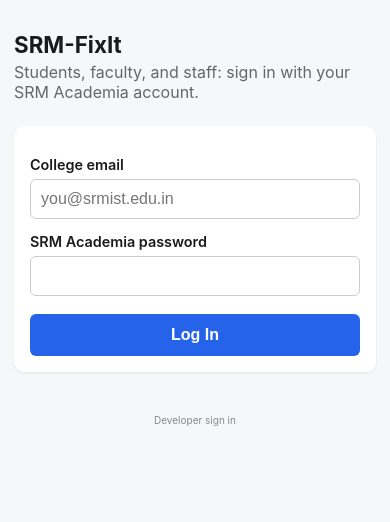
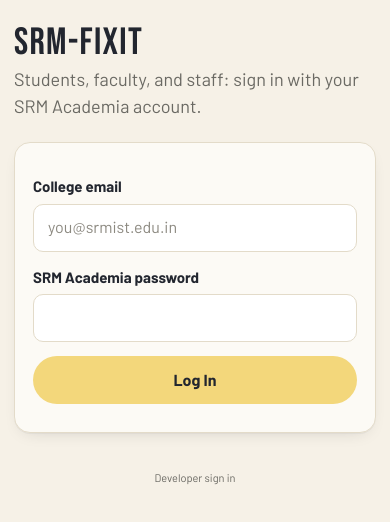
Before and after one commit to naman-mishra07/srm-fixit, a website: page index.html in a window 390 px wide. Drawn offline with nearby package versions, Linux system fonts and the light colour scheme.

Commit message:
Match sign-in pages to admin dashboard style

```diff
--- a/index.html
+++ b/index.html
@@ -3,18 +3,21 @@
 <head>
 <meta charset="UTF-8">
 <meta name="viewport" content="width=device-width, initial-scale=1.0, viewport-fit=cover">
-<meta name="theme-color" content="#123b78">
+<meta name="theme-color" content="#AFCDE0">
 <meta name="apple-mobile-web-app-capable" content="yes">
 <meta name="apple-mobile-web-app-status-bar-style" content="black-translucent">
 <meta name="apple-mobile-web-app-title" content="SRM-FixIt">
 <title>SRM-FixIt — Login</title>
+<link rel="preconnect" href="https://fonts.googleapis.com">
+<link rel="preconnect" href="https://fonts.gstatic.com" crossorigin>
+<link href="https://fonts.googleapis.com/css2?family=Barlow:wght@400;500;600;700&family=Bebas+Neue&display=swap" rel="stylesheet">
 <link rel="stylesheet" href="style.css">
 <link rel="manifest" href="manifest.webmanifest">
 <link rel="icon" href="icons/icon.svg" type="image/svg+xml">
 <link rel="apple-touch-icon" href="icons/icon-192.png">
 <script src="https://cdn.jsdelivr.net/npm/@supabase/supabase-js@2"></script>
 </head>
-<body>
+<body class="auth-page">
 
 <h1>SRM-FixIt</h1>
 <p class="subtitle">Students, faculty, and staff: sign in with your SRM Academia account.</p>
--- a/style.css
+++ b/style.css
@@ -1,130 +1,172 @@
-* { box-sizing: border-box; }
-body {
-  font-family: -apple-system, Segoe UI, Roboto, Arial, sans-serif;
-  max-width: 720px;
-  margin: 0 auto;
-  padding: 24px 16px;
-  background: #f6f7f9;
-  color: #1a1a1a;
-}
-h1 { font-size: 1.4rem; margin-bottom: 4px; }
-.subtitle { color: #666; margin-top: 0; margin-bottom: 24px; }
-
-.card {
-  background: white;
-  border-radius: 10px;
-  padding: 20px;
-  margin-bottom: 16px;
-  box-shadow: 0 1px 3px rgba(0,0,0,0.08);
+/* Shared SRM-FixIt visual language, matched to the admin dashboard. */
+:root {
+  --white: #F6F1E7;
+  --blue: #AFCDE0;
+  --yellow: #F3D77B;
+  --red: #C73532;
+  --paper: #FCFAF5;
+  --ink: #22262f;
+  --muted: #6a6963;
+  --line: #E3DBC9;
+  --blue-soft: #E3EEF5;
+  --blue-deep: #2f5f80;
+  --yellow-soft: #FBF0C8;
+  --yellow-deep: #7a5c05;
+  --red-soft: #F8E1DF;
+  --radius: 14px;
+  --font: "Barlow", system-ui, sans-serif;
+  --display: "Bebas Neue", Impact, sans-serif;
+  --shadow: 0 1px 0 rgba(34,38,47,.04), 0 6px 18px -10px rgba(34,38,47,.22);
 }
 
-label { display: block; font-weight: 600; margin: 14px 0 6px; font-size: 0.9rem; }
-input, select, textarea {
+/* Scope the refreshed theme to the three requested entry pages. */
+.auth-page {
+  box-sizing: border-box;
+  min-height: 100vh;
+  max-width: 760px;
+  margin: 0 auto;
+  padding: max(24px, env(safe-area-inset-top)) 20px max(32px, env(safe-area-inset-bottom));
+  background: var(--white);
+  color: var(--ink);
+  font: 400 17px/1.5 var(--font);
+}
+.auth-page *, .auth-page *::before, .auth-page *::after { box-sizing: border-box; }
+.auth-page h1 {
+  margin: 0 0 4px;
+  color: var(--ink);
+  font: 400 44px/1 var(--display);
+  letter-spacing: .035em;
+  animation: auth-rise .55s .12s both;
+}
+.auth-page h2 {
+  margin: 0 0 10px;
+  font: 400 30px/1 var(--display);
+  letter-spacing: .03em;
+}
+.auth-page .subtitle {
+  margin: 0 0 22px;
+  color: var(--muted);
+  font-size: 18px;
+  animation: auth-rise .55s .2s both;
+}
+.auth-page .card {
+  margin: 20px 0 16px;
+  padding: 22px;
+  border: 1px solid var(--line);
+  border-radius: 18px;
+  background: var(--paper);
+  box-shadow: var(--shadow);
+  animation: auth-rise .5s .25s both;
+}
+.auth-page label {
+  display: block;
+  margin: 14px 0 6px;
+  color: var(--ink);
+  font-size: 15px;
+  font-weight: 700;
+}
+.auth-page input,
+.auth-page select,
+.auth-page textarea {
+  display: block;
   width: 100%;
-  padding: 10px;
-  border: 1px solid #ccc;
-  border-radius: 6px;
-  font-size: 1rem;
+  min-height: 48px;
+  padding: 10px 14px;
+  border: 1px solid var(--line);
+  border-radius: 10px;
+  outline: 0;
+  background: #fff;
+  color: var(--ink);
+  font: 400 16px/1.4 var(--font);
+  transition: border-color .18s, box-shadow .18s, background .18s;
 }
-input, select, textarea, button { font-size: max(16px, 1rem); }
-textarea { resize: vertical; min-height: 70px; }
+.auth-page input:focus,
+.auth-page select:focus,
+.auth-page textarea:focus {
+  border-color: var(--blue-deep);
+  box-shadow: 0 0 0 3px rgba(47,95,128,.15);
+}
+.auth-page input[readonly] { background: var(--blue-soft); }
+.auth-page input::placeholder { color: #8c8980; }
+.auth-page button {
+  display: block;
+  width: 100%;
+  min-height: 48px;
+  margin-top: 14px;
+  padding: 10px 18px;
+  border: 0;
+  border-radius: 999px;
+  background: var(--yellow);
+  color: var(--ink);
+  font: 700 16px/1.3 var(--font);
+  cursor: pointer;
+  transition: transform .15s, filter .15s, box-shadow .15s;
+}
+.auth-page button:hover { transform: translateY(-1px); filter: brightness(1.04); box-shadow: 0 5px 12px rgba(34,38,47,.12); }
+.auth-page button:active { transform: translateY(1px) scale(.985); }
+.auth-page button:focus-visible,
+.auth-page a:focus-visible { outline: 3px solid var(--blue-deep); outline-offset: 3px; }
+.auth-page button:disabled { opacity: .65; cursor: wait; transform: none; }
+.auth-page button.secondary {
+  background: var(--blue-soft);
+  color: var(--blue-deep);
+  box-shadow: inset 0 0 0 1px rgba(47,95,128,.18);
+}
+.auth-page p { color: var(--muted); }
+.auth-page #loginMsg,
+.auth-page #roleMsg,
+.auth-page #staffLoginMsg,
+.auth-page #developerLoginMsg { margin-top: 10px; }
+.auth-page .error { color: var(--red); font-size: 15px; font-weight: 600; }
+.auth-page .success { color: #397044; font-size: 15px; font-weight: 600; }
+.auth-page [hidden] { display: none !important; }
+.auth-page .developer-footer { margin-top: 30px; text-align: center; animation: auth-rise .5s .36s both; }
+.auth-page .developer-footer a { color: var(--muted); font-size: 11px; text-decoration: none; }
+.auth-page .developer-footer a:hover { color: var(--blue-deep); text-decoration: underline; }
 
-button {
-  margin-top: 18px;
-  width: 100%;
-  padding: 12px;
-  background: #2563eb;
-  color: white;
-  border: none;
-  border-radius: 6px;
-  font-size: 1rem;
-  font-weight: 600;
-  cursor: pointer;
+@keyframes auth-rise { from { opacity: 0; transform: translateY(14px); } }
+@keyframes auth-drop { from { opacity: 0; transform: translateY(-12px); } }
+@media (prefers-reduced-motion: reduce) {
+  .auth-page *, .auth-page *::before, .auth-page *::after {
+    animation-duration: .001ms !important;
+    animation-delay: 0s !important;
+    animation-iteration-count: 1 !important;
+    transition-duration: .001ms !important;
+  }
 }
-button:hover { background: #1d4ed8; }
-button:disabled { background: #999; cursor: not-allowed; }
-button.secondary { background: #e5e7eb; color: #1a1a1a; }
-button.secondary:hover { background: #d1d5db; }
-
-.error { color: #dc2626; font-size: 0.9rem; margin-top: 10px; }
-.success { color: #16a34a; font-size: 0.9rem; margin-top: 10px; }
-
-.ticket {
-  border: 1px solid #e5e7eb;
-  border-radius: 8px;
-  padding: 14px;
-  margin-bottom: 12px;
-  display: flex;
-  gap: 12px;
-}
-.ticket img { width: 80px; height: 80px; object-fit: cover; border-radius: 6px; flex-shrink: 0; }
-.ticket-body { flex: 1; }
-.ticket-meta { font-size: 0.85rem; color: #666; margin: 2px 0; }
-
-.updates-section { margin: 20px 0; }
-.status-update {
-  border-left: 4px solid #2563eb;
-  background: #eff6ff;
-  border-radius: 6px;
-  padding: 12px;
-  margin-bottom: 8px;
-}
-.possible-duplicate {
-  color: #854d0e;
-  background: #fef3c7;
-  border-radius: 6px;
-  padding: 7px 10px;
-  margin: 8px 0 2px;
-  font-size: 0.85rem;
-  font-weight: 600;
+@media (max-width: 560px) {
+  .auth-page { padding-right: 14px; padding-left: 14px; }
+  .auth-page h1 { font-size: 38px; }
+  .auth-page .card { padding: 18px; border-radius: 16px; }
 }
 
-.badge {
-  display: inline-block;
-  padding: 3px 10px;
-  border-radius: 999px;
-  font-size: 0.75rem;
-  font-weight: 600;
-  text-transform: uppercase;
-}
-.badge-open { background: #fee2e2; color: #991b1b; }
-.badge-in_progress { background: #fef3c7; color: #92400e; }
-.badge-resolved { background: #dcfce7; color: #166534; }
-.badge-rejected { background: #e5e7eb; color: #374151; }
-
+/* Existing shared components retained for the student ticket screen. */
+.ticket { border: 1px solid var(--line); border-radius: 12px; padding: 14px; margin-bottom: 12px; display: flex; gap: 12px; background: var(--paper); box-shadow: var(--shadow); }
+.ticket img { width: 80px; height: 80px; object-fit: cover; border-radius: 8px; flex-shrink: 0; }
+.ticket-body { flex: 1; min-width: 0; }
+.ticket-meta { font-size: .9rem; color: var(--muted); margin: 2px 0; }
+.updates-section { margin: 20px 0; }
+.status-update { border-left: 4px solid var(--blue); background: var(--blue-soft); border-radius: 8px; padding: 12px; margin-bottom: 8px; }
+.possible-duplicate { color: var(--yellow-deep); background: var(--yellow-soft); border-radius: 8px; padding: 7px 10px; margin: 8px 0 2px; font-size: .85rem; font-weight: 600; }
+.badge { display: inline-block; padding: 3px 10px; border-radius: 999px; font-size: .75rem; font-weight: 700; text-transform: uppercase; }
+.badge-open { background: var(--red-soft); color: #9c2422; }
+.badge-in_progress { background: var(--yellow-soft); color: var(--yellow-deep); }
+.badge-resolved { background: var(--blue-soft); color: var(--blue-deep); }
+.badge-rejected { background: #E8E3D6; color: var(--muted); }
 .filters { display: flex; gap: 10px; margin-bottom: 16px; flex-wrap: wrap; }
 .filters select { width: auto; }
 .assignment-label { margin-top: 10px; }
 .table-scroll { overflow-x: auto; }
-.analytics-table { width: 100%; border-collapse: collapse; font-size: .85rem; }
-.analytics-table th, .analytics-table td { text-align: left; padding: 8px; border-bottom: 1px solid #e5e7eb; white-space: nowrap; }
-
+.analytics-table { width: 100%; border-collapse: collapse; font-size: .9rem; }
+.analytics-table th, .analytics-table td { text-align: left; padding: 8px; border-bottom: 1px solid var(--line); white-space: nowrap; }
 .top-bar { display: flex; justify-content: space-between; align-items: center; margin-bottom: 16px; }
 .top-bar button { width: auto; margin-top: 0; }
 .topbar-actions { display: flex; gap: 8px; }
-
-.install-prompt {
-  position: fixed;
-  z-index: 10;
-  right: 16px;
-  bottom: max(16px, env(safe-area-inset-bottom));
-  width: auto;
-  min-height: 48px;
-  padding: 12px 18px;
-  border-radius: 999px;
-  box-shadow: 0 4px 16px rgba(0,0,0,.25);
-}
+.install-prompt { position: fixed; z-index: 10; right: 16px; bottom: max(16px, env(safe-area-inset-bottom)); width: auto; min-height: 48px; padding: 12px 18px; border-radius: 999px; box-shadow: 0 4px 16px rgba(0,0,0,.25); }
 .install-help { border: 0; border-radius: 12px; padding: 20px; max-width: min(360px, calc(100vw - 32px)); }
-.install-help::backdrop { background: rgba(0,0,0,.55); }
+.install-help::backdrop { background: rgba(34,38,47,.55); }
 .install-help button { margin-top: 12px; }
-
-.developer-footer { margin-top: 36px; text-align: center; }
-.developer-footer a { color: #888; font-size: 10px; text-decoration: none; }
-.developer-footer a:hover { color: #555; text-decoration: underline; }
-
 @media (max-width: 480px) {
-  body { padding: max(16px, env(safe-area-inset-top)) 14px max(20px, env(safe-area-inset-bottom)); }
-  .card { padding: 16px; }
   .ticket { align-items: flex-start; }
   .ticket img { width: 64px; height: 64px; }
   .ticket-body { min-width: 0; overflow-wrap: anywhere; }
```
Also changed, not shown: developer-login.html (+5 -2 lines), staff-login.html (+5 -2 lines).
